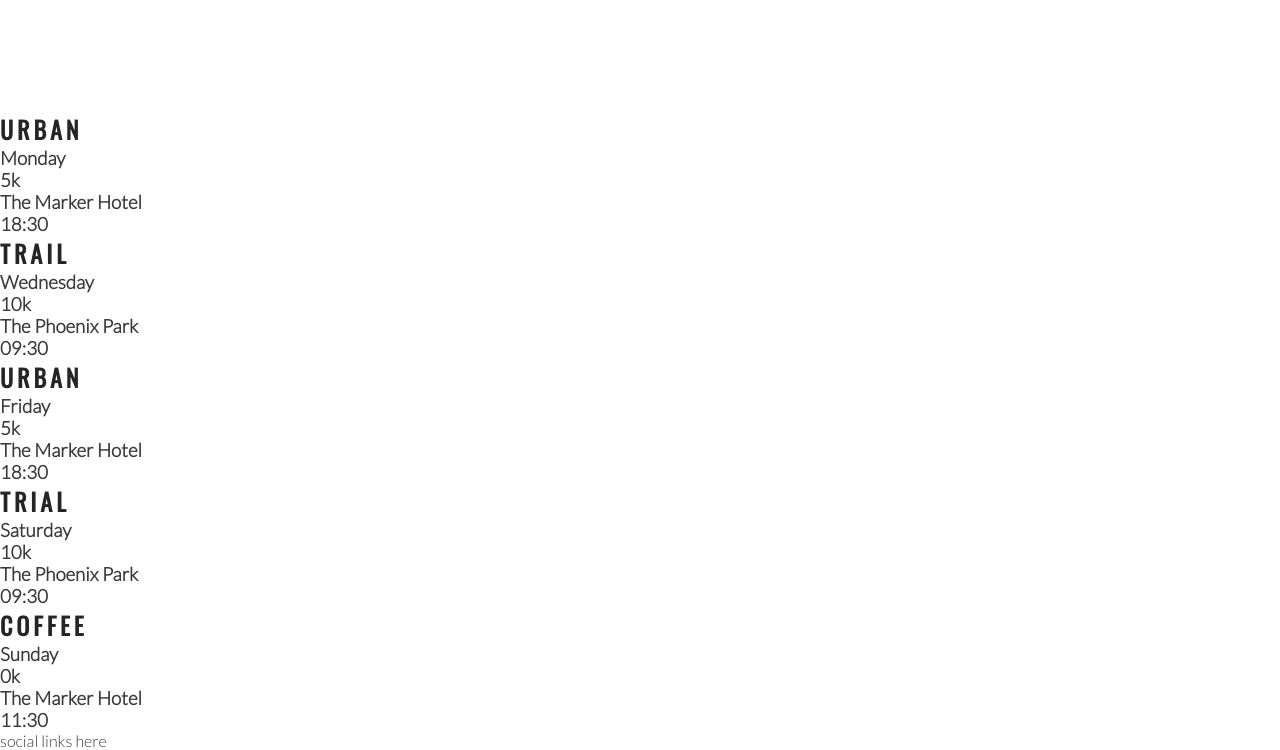
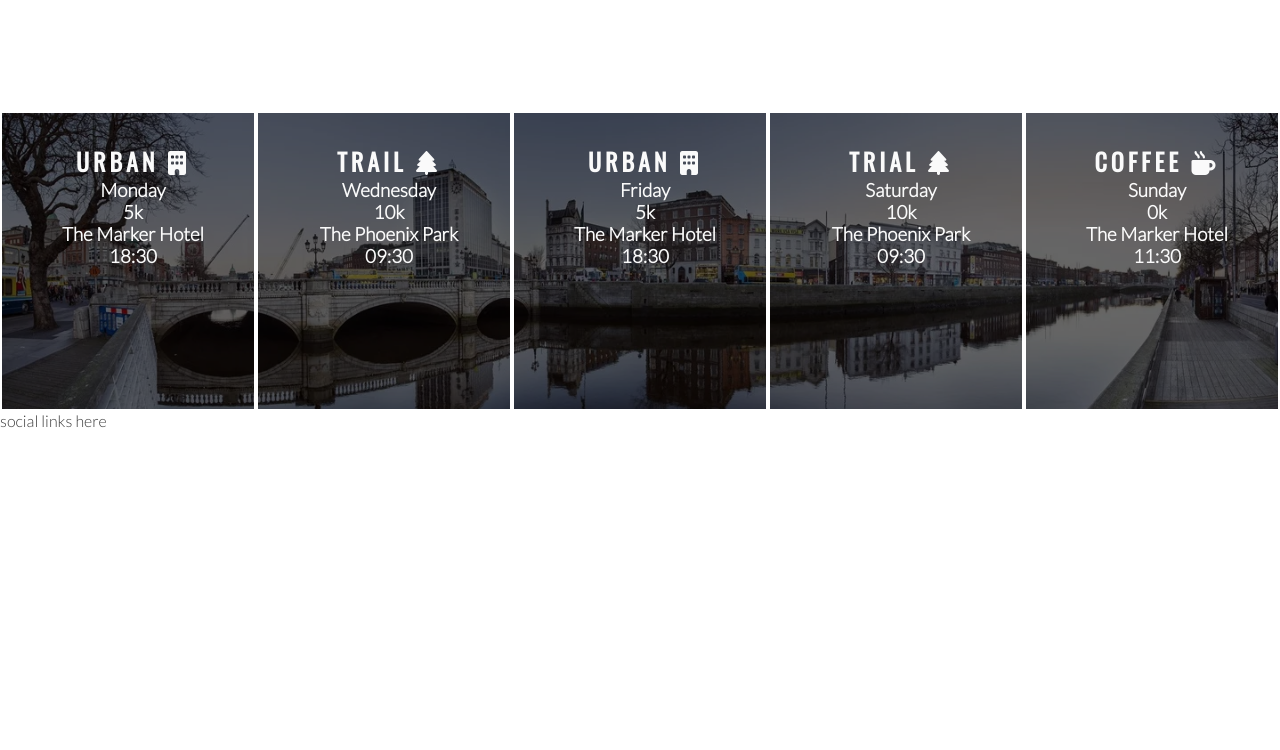
Before and after one commit to S-shah93/love-running, a plain HTML site: page index.html in a window 1280 px wide. Shown: the part 1184-1934 px from the top of the page. After the commit the page ends 1614 px from the top, so only its background shows below. Drawn offline with nearby package versions, Linux system fonts and the light colour scheme.

Commit message:
Style times panels and add icons

```diff
--- a/assets/css/style.css
+++ b/assets/css/style.css
@@ -187,3 +187,30 @@
     border-radius: 50%;
     margin: 0 auto;
 }
+
+/* event times */
+
+#times {
+    background-image: url("../images/times-background.webp");
+    background-repeat: no-repeat;
+    background-size: cover;
+    width: 100%;
+    overflow: hidden;
+
+}
+
+#times div {
+    color: #fafafa;
+    background-color: rgba(0, 0, 0, .6);
+    width: 20%;
+    height: 300px;
+    float: left;
+    padding: 30px 0 0 10px;
+    text-align: center;
+    border: 2px solid white;
+    box-sizing: border-box;
+}
+
+#times h2 {
+    color: #fafafa;
+}
--- a/index.html
+++ b/index.html
@@ -81,37 +81,37 @@
             </div>
         </div>
     </section>
-    <section>
+    <section id="times">
         <div>
-            <h2>Urban</h2>
+            <h2>Urban <i class="fas fa-building"></i></h2>
             <h3>Monday</h3>
             <h3>5k</h3>
             <h3>The Marker Hotel</h3>
             <h3>18:30</h3>
         </div>
         <div>
-            <h2>Trail</h2>
+            <h2>Trail <i class="fas fa-tree"></i></h2>
             <h3>Wednesday</h3>
             <h3>10k</h3>
             <h3>The Phoenix Park</h3>
             <h3>09:30</h3>
         </div>
         <div>
-            <h2>Urban</h2>
+            <h2>Urban <i class="fas fa-building"></i></h2>
             <h3>Friday</h3>
             <h3>5k</h3>
             <h3>The Marker Hotel</h3>
             <h3>18:30</h3>
         </div>
         <div>
-            <h2>Trial</h2>
+            <h2>Trial <i class="fas fa-tree"></i></h2>
             <h3>Saturday</h3>
             <h3>10k</h3>
             <h3>The Phoenix Park</h3>
             <h3>09:30</h3>
         </div>
         <div>
-            <h2>Coffee</h2>
+            <h2>Coffee <i class="fas fa-mug-hot"></i></h2>
             <h3>Sunday</h3>
             <h3>0k</h3>
             <h3>The Marker Hotel</h3>
```
Also changed, not shown: assets/images/times-background.webp (added).
